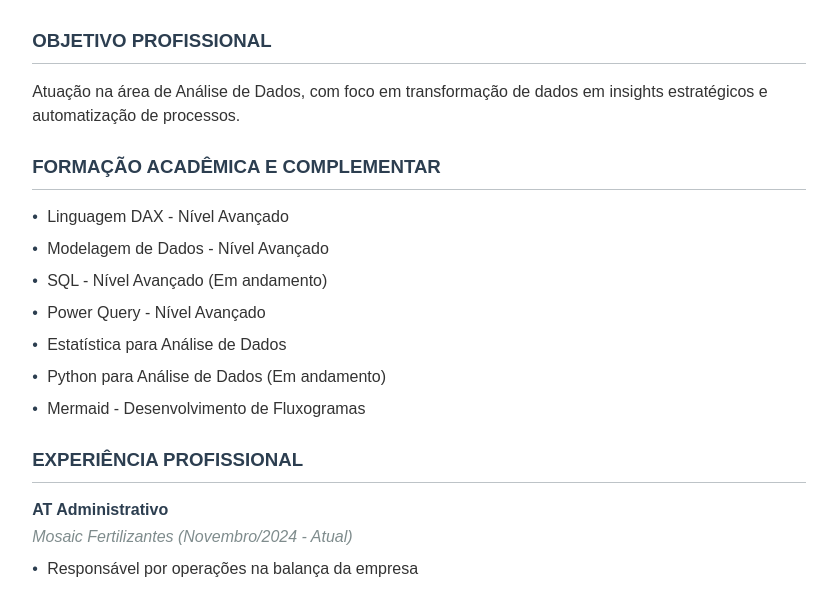
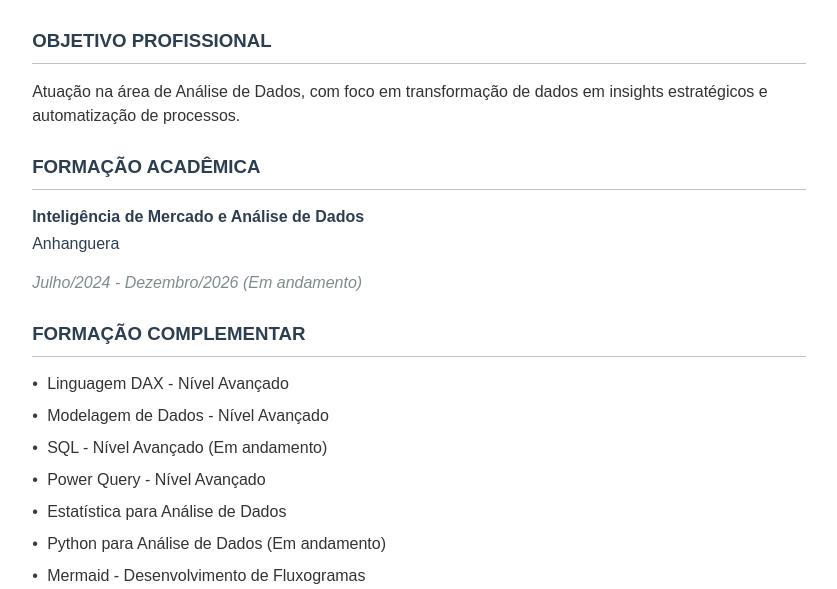
Before and after one commit to AxlRocha/currentcurriculo, a plain HTML site: page index.html in a window 1280 px wide. Shown: the part 207-796 px from the top of the page, without its empty margins (221-1058 px from the left). Drawn offline with Linux system fonts and the light colour scheme.

Commit message:
Update index.html

```diff
--- a/index.html
+++ b/index.html
@@ -5,6 +5,7 @@
     <meta name="viewport" content="width=device-width, initial-scale=1.0">
     <title>Axl Jhuan Moreira da Rocha</title>
     <style>
+        /* Mantendo os mesmos estilos anteriores */
         body {
             font-family: Arial, sans-serif;
             font-size: 12pt;
@@ -72,13 +73,13 @@
             color: #2c3e50;
         }
 
-        .job-title {
+        .job-title, .education-title {
             font-weight: bold;
             color: #2c3e50;
             margin-bottom: 3px;
         }
 
-        .job-period {
+        .job-period, .education-period {
             font-style: italic;
             color: #7f8c8d;
             margin-bottom: 8px;
@@ -114,17 +115,15 @@
             gap: 5px;
         }
 
+        .education-institution {
+            color: #2c3e50;
+            margin-bottom: 15px;
+        }
+
         @media print {
             body {
                 margin: 0;
                 padding: 20mm;
-            }
-            .header {
-                border-bottom-color: #000;
-            }
-            h2 {
-                color: #000;
-                border-bottom-color: #000;
             }
         }
     </style>
@@ -146,7 +145,14 @@
     </div>
 
     <div class="section">
-        <h2>FORMAÇÃO ACADÊMICA E COMPLEMENTAR</h2>
+        <h2>FORMAÇÃO ACADÊMICA</h2>
+        <div class="education-title">Inteligência de Mercado e Análise de Dados</div>
+        <div class="education-institution">Anhanguera</div>
+        <div class="education-period">Julho/2024 - Dezembro/2026 (Em andamento)</div>
+    </div>
+
+    <div class="section">
+        <h2>FORMAÇÃO COMPLEMENTAR</h2>
         <ul>
             <li>Linguagem DAX - Nível Avançado</li>
             <li>Modelagem de Dados - Nível Avançado</li>
@@ -199,7 +205,7 @@
 
     <div class="section">
         <h2>INFORMAÇÕES ADICIONAIS</h2>
-        <p>Profissional com forte capacidade de adaptação a novas tecnologias e comprometimento com aprendizado contínuo. Experiência prática em transformação de dados em insights e automatização de processos para maior eficiência operacional.</p>
+        <p>Profissional com forte capacidade de adaptação a novas tecnologias e comprometimento com aprendizado contínuo. Experiência prática em transformação de dados em insights acionáveis e automatização de processos para maior eficiência operacional.</p>
     </div>
 </body>
 </html>
```
